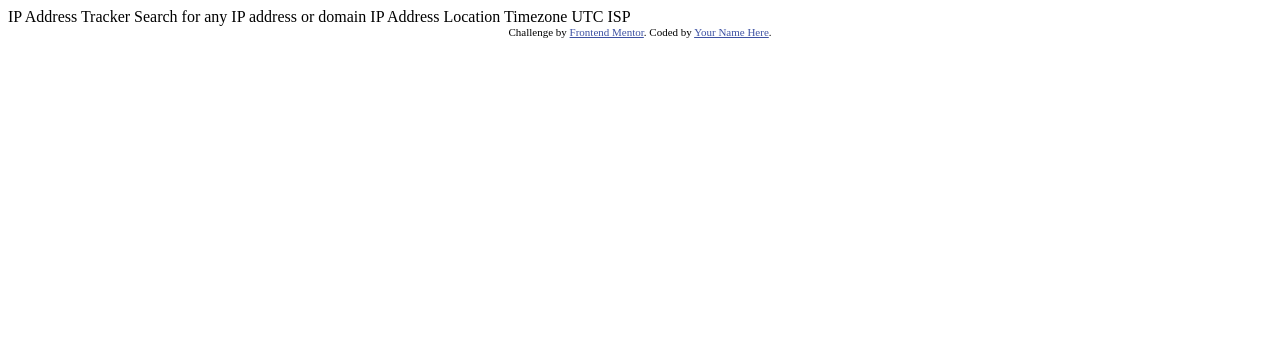
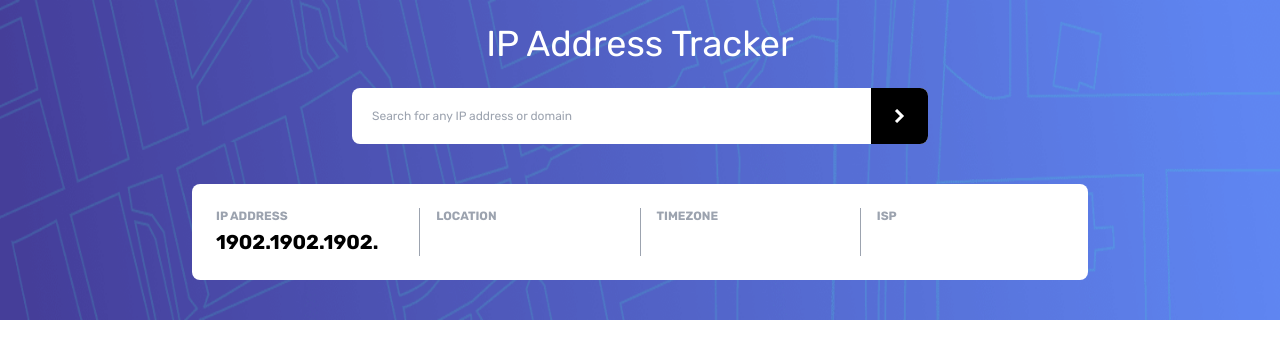
Before and after one commit to GrahamTheobald/ip-address-tracker-master, a website: page index.html in a window 1280 px wide. Drawn offline with Linux system fonts and the light colour scheme.

Commit message:
html and css

```diff
--- /dev/null
+++ b/css/input.css
@@ -0,0 +1,13 @@
+@import url('https://fonts.googleapis.com/css2?family=Rubik:wght@400;500;700&display=swap');
+
+@tailwind base;
+@tailwind components;
+@tailwind utilities;
+
+@layer components {
+    .background {
+        background-size: 100% 40%;
+        background-image: url(../images/pattern-bg.png);
+        background-repeat: no-repeat;
+    }
+}
--- a/index.html
+++ b/index.html
@@ -3,32 +3,51 @@
 <head>
   <meta charset="UTF-8">
   <meta name="viewport" content="width=device-width, initial-scale=1.0"> <!-- displays site properly based on user's device -->
-
-  <link rel="icon" type="image/png" sizes="32x32" href="./images/favicon-32x32.png">
-
+  <link rel="stylesheet" href="./css/output.css">
   <title>Frontend Mentor | IP Address Tracker</title>
-
-  <!-- Feel free to remove these styles or customise in your own stylesheet 👍 -->
-  <style>
-    .attribution { font-size: 11px; text-align: center; }
-    .attribution a { color: hsl(228, 45%, 44%); }
-  </style>
 </head>
-<body>
-
-  IP Address Tracker
-
-  Search for any IP address or domain
-
-  IP Address
-  Location
-  Timezone
-    UTC <!-- add offset value dynamically using the API -->
-  ISP
-
-  <div class="attribution">
-    Challenge by <a href="https://www.frontendmentor.io?ref=challenge" target="_blank">Frontend Mentor</a>.
-    Coded by <a href="#">Your Name Here</a>.
+<body class=" font-Rubik">
+  <div data-map class=" absolute inset-0 -z-10">
   </div>
+  <main class=" background flex flex-col items-center gap-6 p-6  min-h-screen">
+    <h1 class=" text-2xl md:text-4xl text-white">
+      IP Address Tracker
+    </h1>
+    <div class=" flex justify-between items-stretch rounded-lg bg-white overflow-hidden w-full max-w-xl h-14">
+      <div class=" w-full p-3">
+        <input class=" focus:outline-none ring-0 w-full text-lg pl-2 text-gray-700 placeholder:text-xs"
+          type="search" placeholder="Search for any IP address or domain">
+      </div>
+      <div class=" bg-black hover:bg-gray-800 hover:cursor-pointer h-14 w-16 grid place-items-center">
+        <img src="./images/icon-arrow.svg" alt="arrow"/>
+      </div>
+    </div>
+    <div class=" bg-white rounded-lg md:mt-4 w-full max-w-4xl flex flex-col gap-4 md:flex-row items-center md:items-stretch p-6 text-center md:text-left">
+      <div class=" flex-1 ">
+        <p class=" text-xs md:text-s font-bold uppercase text-gray-400 mb-1">
+          IP Address
+        </p>
+        <p class=" font-bold md:text-xl text-lg" data-in="ip"">1902.1902.1902.</p>
+      </div>
+      <div class=" flex-1 md:border-l pl-4 md:border-solid md:border-gray-400 ">
+        <p class=" text-xs md:text-s font-bold uppercase text-gray-400 mb-1">
+          Location
+        </p>
+        <p class=" font-bold md:text-xl text-lg" data-in="ip""></p>
+      </div>
+      <div class=" flex-1 md:border-l pl-4 md:border-solid md:border-gray-400 ">
+        <p class=" text-xs md:text-s font-bold uppercase text-gray-400 mb-1">
+          Timezone
+        </p>
+        <p class=" font-bold md:text-xl text-lg" data-in="ip""></p>
+      </div>
+      <div class=" flex-1 md:border-l pl-4 md:border-solid md:border-gray-400 ">
+        <p class=" text-xs md:text-s font-bold uppercase text-gray-400 mb-1">
+          ISP
+        </p>
+        <p class=" font-bold  md:text-xl text-lg" data-in="ip""></p>
+      </div>
+    </div>
+  </main>
 </body>
 </html>
--- /dev/null
+++ b/tailwind.config.js
@@ -0,0 +1,12 @@
+/** @type {import('tailwindcss').Config} */
+module.exports = {
+  content: ["./index.html"],
+  theme: {
+    extend: {
+      fontFamily: {
+        Rubik: ['Rubik', 'sans-serif'],
+      }
+    },
+  },
+  plugins: [],
+}
```
Also changed, not shown: package.json (added, +23 -0 lines), css/output.css (added), 2 other files.
